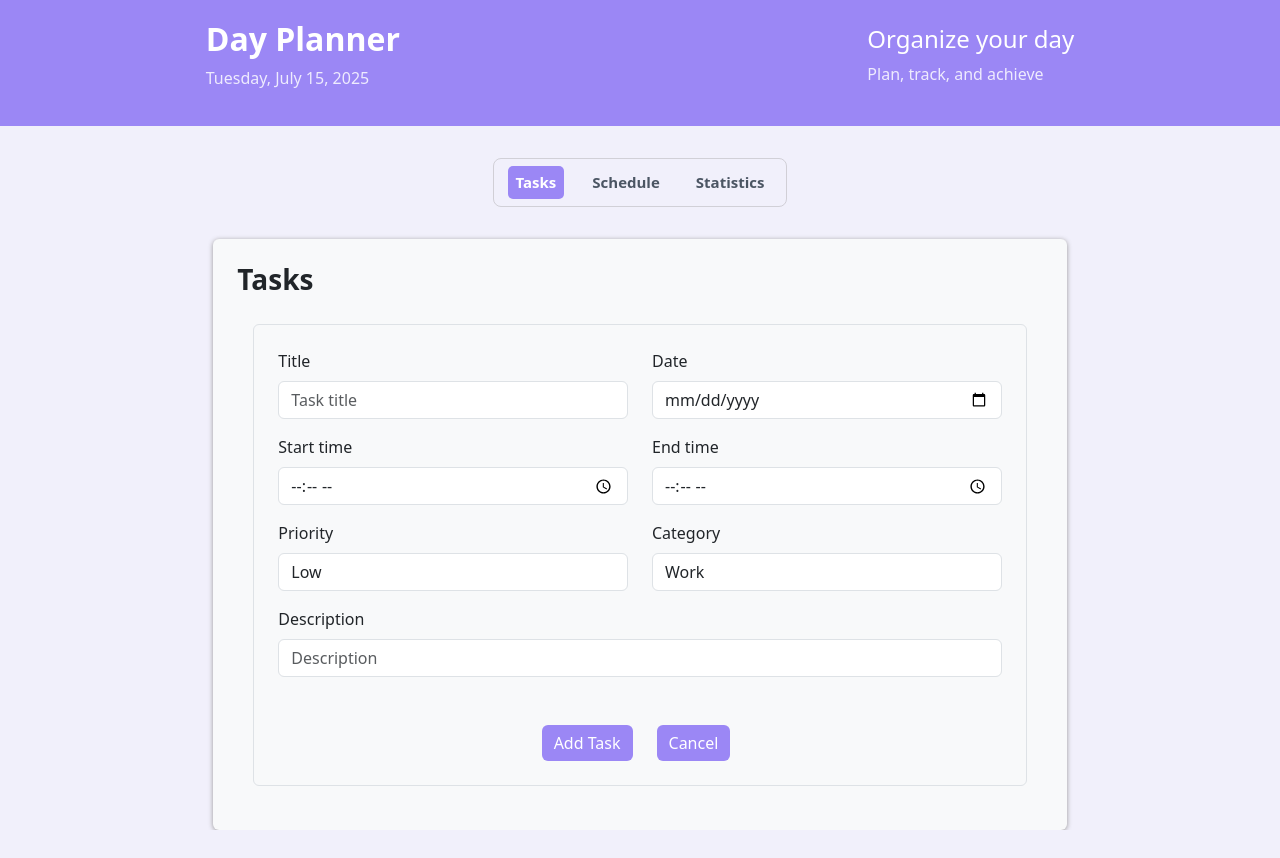
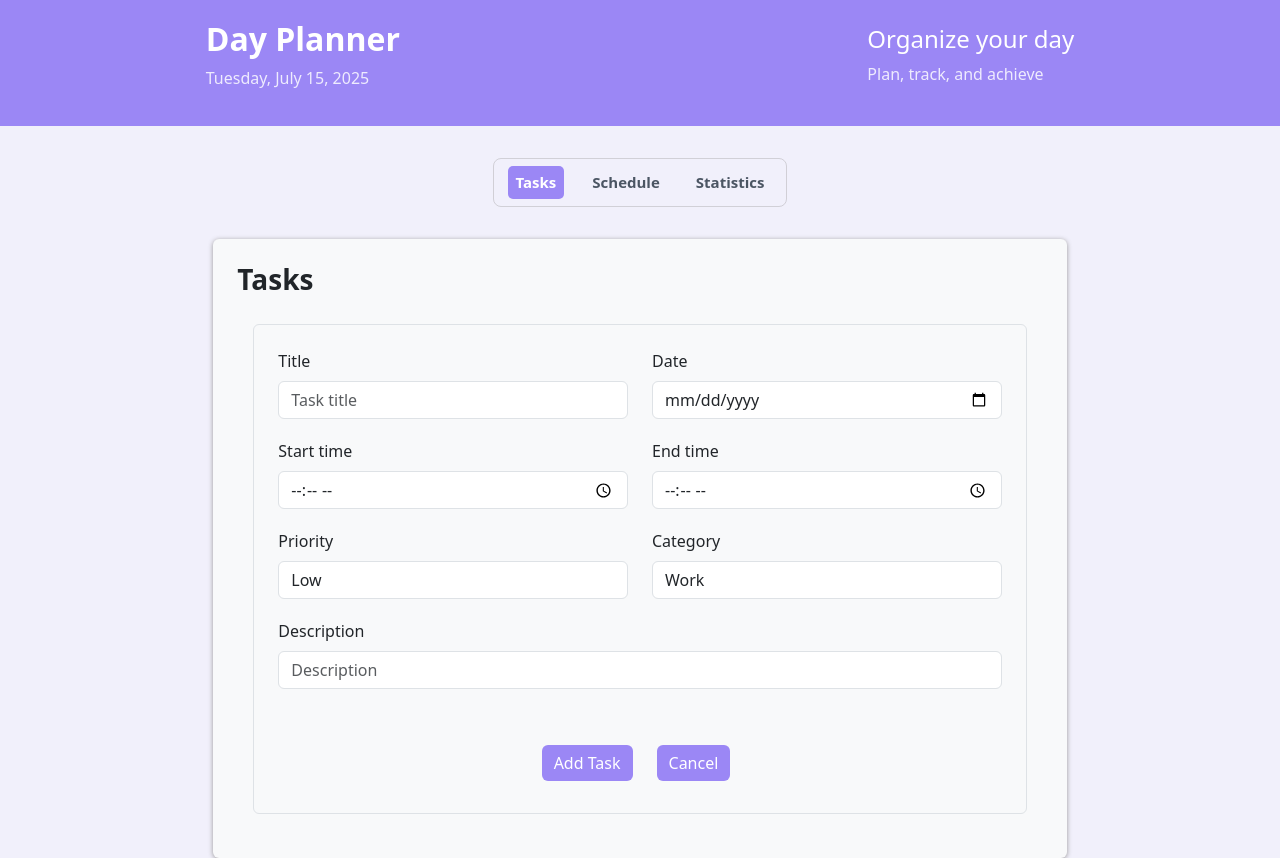
Before and after one commit to anas-204/Day_planner_react, a React (Vite) app: page /tasks in a window 1280 px wide. Both pictures are taken after a click on the button "Add Task". Before the commit the page ends 830 px from the top, so only its background shows below. Built offline with nearby package versions, Linux system fonts and the light colour scheme.

Commit message:
Tasks page completed

```diff
--- a/src/Components/FormSchema.jsx
+++ b/src/Components/FormSchema.jsx
@@ -45,6 +45,7 @@ export default function FormSchema({ onAddTask, onCancel }) {
             placeholder="Task title"
             defaultValue=""
             name="validationCustom01"
+            className="mb-1"
           />
           <Form.Control.Feedback className="text-center">
             Looks good!
@@ -80,6 +81,7 @@ export default function FormSchema({ onAddTask, onCancel }) {
             type="time"
             placeholder="Start time"
             name="validationCustomUsername"
+            className="mb-1"
             required
           />
           <Form.Control.Feedback type="invalid" className="text-center">
@@ -102,7 +104,12 @@ export default function FormSchema({ onAddTask, onCancel }) {
       <Row className="mb-3 text-start">
         <Form.Group as={Col} md="6" controlId="validationCustom04">
           <Form.Label>Priority</Form.Label>
-          <Form.Control as="select" name="validationCustom04" required>
+          <Form.Control
+            as="select"
+            name="validationCustom04"
+            className="mb-1"
+            required
+          >
             <option value="Low">Low</option>
             <option value="medium">medium</option>
             <option value="High">High</option>
@@ -130,10 +137,10 @@ export default function FormSchema({ onAddTask, onCancel }) {
         </Form.Group>
       </Row>
 
-      <Button type="submit" className="mx-2 border-0">
+      <Button type="submit" className="mx-2 border-0 my-2">
         Add Task
       </Button>
-      <Button onClick={onCancel} className="mx-3 border-0">
+      <Button onClick={onCancel} className="mx-3 border-0 my-2">
         Cancel
       </Button>
     </Form>
```
